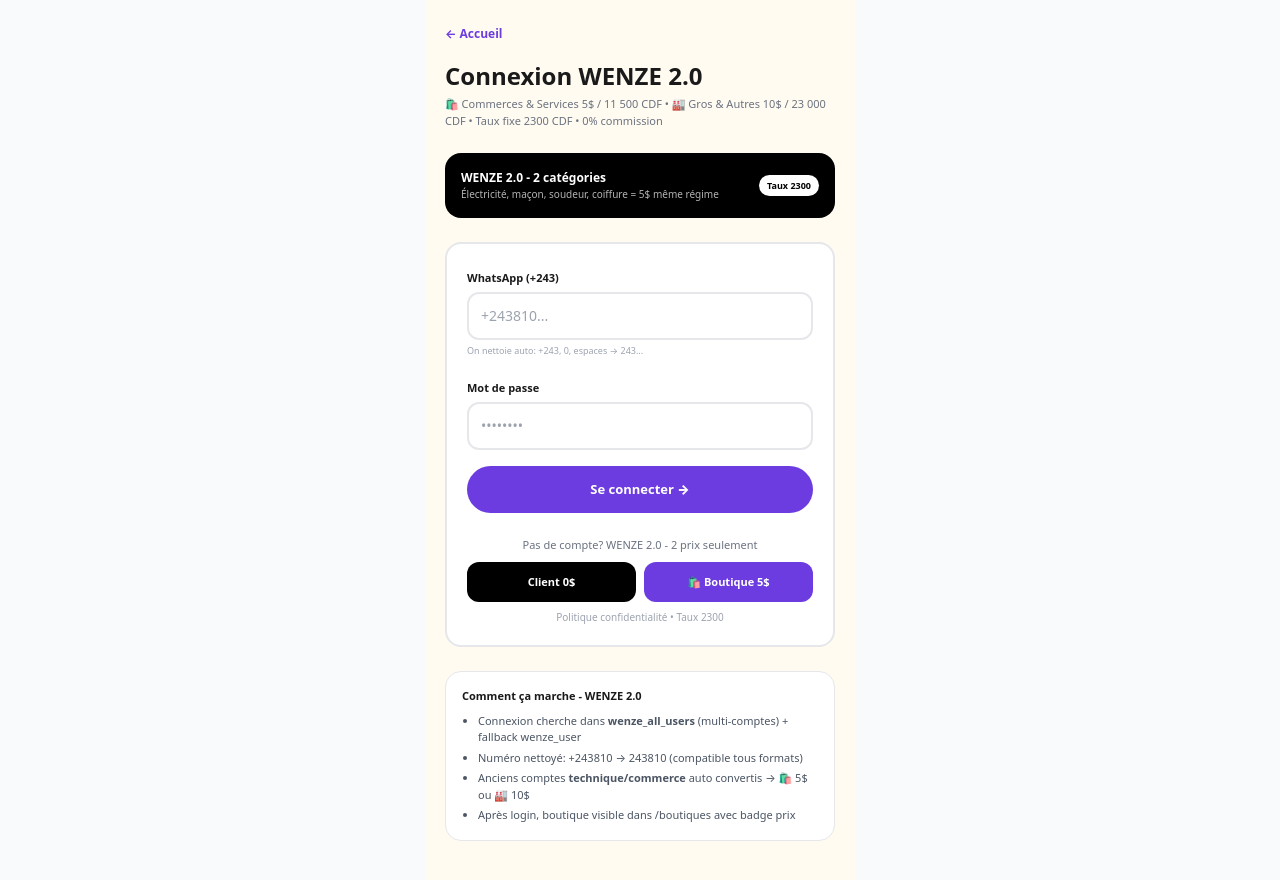
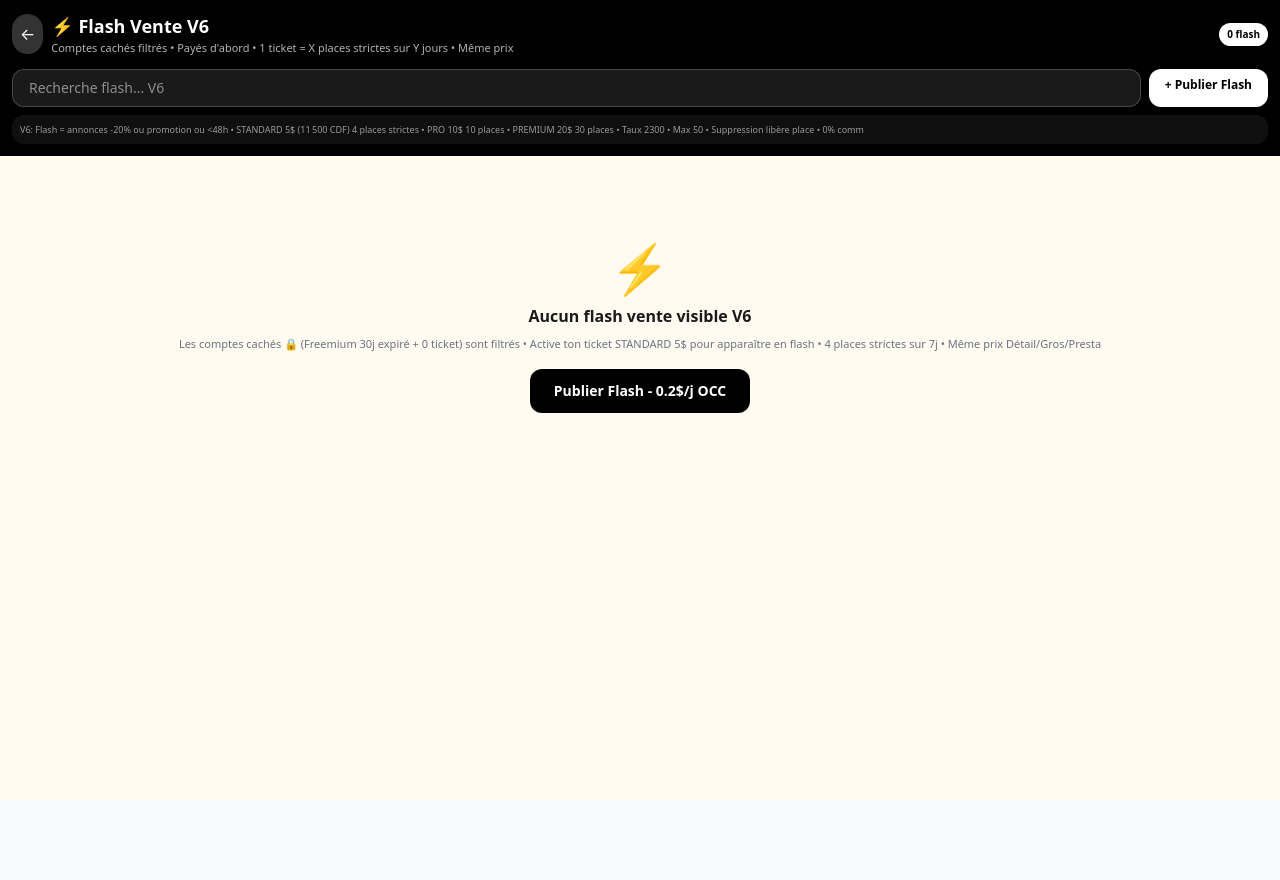
Before and after one commit to kongolokelvin47-cmd/Wenze-pwa, a Next.js app: page /flash-vente in a window 1280 px wide. Shown: the top 880 px of the page. After the commit the page ends 800 px from the top, so only its background shows below. Built offline with nearby package versions, Linux system fonts and the light colour scheme.

Commit message:
Refactor page component for Flash Vente

```diff
--- a/app/flash-vente/page.tsx
+++ b/app/flash-vente/page.tsx
@@ -1,163 +1,143 @@
 "use client";
-import { useState } from "react";
-import { useRouter } from "next/navigation";
+import { useState, useEffect, useMemo } from "react";
 import Link from "next/link";
-import { normalizeCategorie, getCategorieById, getPrixByCategorie } from "@/lib/categories";
-import { TAUX_CDF } from "@/lib/paiement";
+import { TAUX_CDF, toCDFString } from "@/lib/paiement";
 
 const cleanWa = (n: string) => (n || "").toString().replace(/[^0-9]/g, "");
 
-export default function Connexion() {
-  const router = useRouter();
-  const [whatsapp, setWhatsapp] = useState("");
-  const [password, setPassword] = useState("");
-  const [loading, setLoading] = useState(false);
-  const [error, setError] = useState("");
+function getTimeLeft(expireAt:string){
+  const diff = new Date(expireAt).getTime() - Date.now();
+  if(diff<=0) return { expired:true, text:"Expiré", h:0,m:0,s:0 };
+  const h = Math.floor(diff/3600000);
+  const m = Math.floor((diff%3600000)/60000);
+  const s = Math.floor((diff%60000)/1000);
+  return { expired:false, text:`${h}h ${m}m ${s}s`, h,m,s, diff };
+}
 
-  const handleLogin = () => {
-    setError("");
-    const waClean = cleanWa(whatsapp);
-    if (!waClean || !password) {
-      setError("WhatsApp et mot de passe requis");
-      return;
-    }
-    if(waClean.length < 9){
-      setError("Numéro WhatsApp invalide - ex: +243810...");
-      return;
-    }
+export default function FlashVentePage() {
+  const [annonces, setAnnonces] = useState<any[]>([]);
+  const [search, setSearch] = useState("");
+  const [now, setNow] = useState(Date.now());
 
-    setLoading(true);
+  useEffect(()=>{
+    const id = setInterval(()=> setNow(Date.now()), 1000);
+    return ()=> clearInterval(id);
+  },[]);
 
-    try {
-      // ✅ WENZE 2.0 FIX: check wenze_all_users d'abord (multi-comptes), puis wenze_user
-      let foundUser: any = null;
-
-      const allRaw = localStorage.getItem("wenze_all_users");
-      if(allRaw){
-        const all = JSON.parse(allRaw);
-        foundUser = all.find((u:any)=> cleanWa(u.ownerWhatsapp || u.whatsapp) === waClean);
+  useEffect(()=>{
+    try{
+      const list = JSON.parse(localStorage.getItem("wenze_annonces_list") || "[]");
+      const allUsersRaw = localStorage.getItem("wenze_all_users");
+      const allUsers = allUsersRaw ? JSON.parse(allUsersRaw) : [];
+      const userMap = new Map<string, any>();
+      for(const u of allUsers){
+        const wa = cleanWa(u.ownerWhatsapp||u.whatsapp||"");
+        if(wa) userMap.set(wa, u);
       }
 
-      // Fallback ancien single user
-      if(!foundUser){
-        const singleRaw = localStorage.getItem("wenze_user");
-        if(singleRaw){
-          const u = JSON.parse(singleRaw);
-          if(cleanWa(u.ownerWhatsapp || u.whatsapp) === waClean) foundUser = u;
-        }
+      // V6: Flash = annonces qui ont flash=true ou promotion ou -20% ou créées <48h + payées
+      let flash = list.filter((a:any)=> a.isFlash || a.flash || a.promotion || a.remise || (Date.now()-new Date(a.createdAt).getTime()<48*3600000));
+
+      // Si pas de flag flash, prends les payées récentes comme flash par défaut V6 pour remplir page
+      if(flash.length===0){
+        flash = list.slice(0,20);
       }
 
-      if (!foundUser) {
-        setError("Aucun compte avec ce WhatsApp. Crée un compte d'abord - 🛍️ 5$ ou 🏭 10$.");
-        setLoading(false);
-        return;
-      }
+      // V6 CRITIQUE: Filtre comptes cachés
+      try{
+        const { isCompteCache, checkFreemiumWenze } = require("@/lib/paiement");
+        flash = flash.filter((a:any)=>{
+          const wa = cleanWa(a.ownerWhatsapp||a.whatsapp||a.userId||"");
+          const user = userMap.get(wa) || { ownerWhatsapp: wa, whatsapp: wa, createdAt: a.createdAt, id: wa };
+          if(typeof isCompteCache==="function" && isCompteCache(user)) return false;
+          return true;
+        });
 
-      // ✅ Vérif password simple MVP - password stocké dans user pour WENZE 2.0 local
-      if (foundUser.password && foundUser.password !== password) {
-        setError("Mot de passe incorrect.");
-        setLoading(false);
-        return;
-      }
+        flash = flash.map((a:any)=>{
+          try{
+            const wa = cleanWa(a.ownerWhatsapp||a.whatsapp||a.userId||"");
+            const user = userMap.get(wa) || { ownerWhatsapp: wa, whatsapp: wa, createdAt: a.createdAt, id: wa };
+            const ab = checkFreemiumWenze(user, 0);
+            // Flash expire = expire du ticket ou +24h si freemium
+            const expireAt = ab.isPaye ? ab.expireAt || new Date(Date.now()+24*3600000).toISOString() : new Date(new Date(a.createdAt).getTime()+24*3600000).toISOString();
+            return { ...a, _isPaye: !!ab.isPaye, _badge: ab.badge, _palierId: ab.palierId, _expireAt: expireAt, _timeLeft: getTimeLeft(expireAt) };
+          }catch{ return { ...a, _isPaye:false, _badge:"🆓", _expireAt: new Date(Date.now()+24*3600000).toISOString() }; }
+        });
 
-      // ✅ FIX: normalise categorieId ancien → nouveau 2 catégories
-      const fixedCatId = normalizeCategorie(foundUser.categorieId || foundUser.categorie || "commerces-services");
-      const catObj = getCategorieById(fixedCatId);
-      const prix = catObj ? getPrixByCategorie(catObj.id) : { prixUSD: 5, prixCDF: 11500 };
+        flash.sort((a:any,b:any)=>{
+          if(a._isPaye && !b._isPaye) return -1;
+          if(!a._isPaye && b._isPaye) return 1;
+          return new Date(b.createdAt).getTime()-new Date(a.createdAt).getTime();
+        });
 
-      const finalUser = {
-        ...foundUser,
-        categorieId: fixedCatId,
-        ownerWhatsapp: waClean,
-        whatsapp: waClean,
-        categorieTitre: catObj?.titre || fixedCatId,
-        prixUSD: prix.prixUSD,
-        prixCDF: prix.prixCDF,
-      };
+      }catch{}
 
-      // Sauve session active
-      localStorage.setItem("wenze_user", JSON.stringify(finalUser));
+      setAnnonces(flash);
+    }catch(e){ console.error("flash V6 error", e); }
+  },[now]);
 
-      // Met à jour aussi dans all_users avec categorie fixée
-      if(allRaw){
-        const all = JSON.parse(allRaw);
-        const idx = all.findIndex((u:any)=> cleanWa(u.ownerWhatsapp || u.whatsapp) === waClean);
-        if(idx >= 0){
-          all[idx] = finalUser;
-          localStorage.setItem("wenze_all_users", JSON.stringify(all));
-        }
-      }
-
-      setLoading(false);
-      // ✅ Redirection vers profil avec next param si présent
-      const params = new URLSearchParams(window.location.search);
-      const next = params.get("next") || "/profil";
-      router.push(next);
-
-    } catch(e){
-      setError("Erreur lecture compte - vide cache et réessaie.");
-      setLoading(false);
-    }
-  };
+  const filtered = useMemo(()=>{
+    if(!search.trim()) return annonces;
+    const q = search.toLowerCase();
+    return annonces.filter((a:any)=> (a.titre||a.title||"").toLowerCase().includes(q) || (a.description||"").toLowerCase().includes(q));
+  },[annonces, search]);
 
   return (
-    <div className="max-w-[430px] mx-auto min-h-screen bg-[#FFFBF0] p-5 pb-24">
-      <Link href="/" className="text-[#6C3CE0] font-bold text-xs">← Accueil</Link>
-
-      <div className="mt-4">
-        <h1 className="text-2xl font-black">Connexion WENZE 2.0</h1>
-        <p className="text-[11px] text-gray-500 mt-1">🛍️ Commerces & Services 5$ / 11 500 CDF • 🏭 Gros & Autres 10$ / 23 000 CDF • Taux fixe {TAUX_CDF} CDF • 0% commission</p>
-      </div>
-
-      <div className="mt-6 bg-black text-white rounded-2xl p-4 flex justify-between items-center">
-        <div>
-          <p className="font-black text-[12px]">WENZE 2.0 - 2 catégories</p>
-          <p className="text-[10px] opacity-70">Électricité, maçon, soudeur, coiffure = 5$ même régime</p>
+    <div className="min-h-screen bg-[#FFFBF0] pb-20">
+      <div className="sticky top-0 z-10 bg-black text-white p-3">
+        <div className="flex items-center gap-2">
+          <Link href="/" className="p-2 rounded-full bg-white/20">←</Link>
+          <div className="flex-1">
+            <h1 className="font-black text-lg">⚡ Flash Vente V6</h1>
+            <p className="text-[11px] opacity-70">Comptes cachés filtrés • Payés d'abord • 1 ticket = X places strictes sur Y jours • Même prix</p>
+          </div>
+          <span className="text-[10px] bg-white text-black px-2 py-1 rounded-full font-bold">{filtered.length} flash</span>
         </div>
-        <span className="bg-white text-black text-[9px] px-2 py-1 rounded-full font-black">Taux {TAUX_CDF}</span>
-      </div>
-
-      <div className="mt-6 bg-white border-2 rounded-2xl p-5 space-y-4">
-        {error && (
-          <div className="bg-red-50 border border-red-200 text-red-700 text-[12px] p-3 rounded-xl font-bold">{error}</div>
-        )}
-
-        <div>
-          <label className="text-[11px] font-black">WhatsApp (+243)</label>
-          <input value={whatsapp} onChange={e=> setWhatsapp(e.target.value)} placeholder="+243810..." className="mt-1 w-full border-2 p-3 rounded-xl text-sm outline-none focus:border-[#6C3CE0] focus:ring-2 focus:ring-[#6C3CE0]/20" />
-          <p className="text-[9px] text-gray-400 mt-1">On nettoie auto: +243, 0, espaces → 243...</p>
+        <div className="mt-3 flex gap-2">
+          <input value={search} onChange={e=>setSearch(e.target.value)} placeholder="Recherche flash... V6" className="flex-1 bg-white/10 border border-white/20 rounded-xl px-4 py-2 text-sm placeholder:text-white/50 focus:outline-none focus:ring-2 focus:ring-orange-400" />
+          <Link href="/publier" className="bg-white text-black px-4 py-2 rounded-xl text-xs font-black">+ Publier Flash</Link>
         </div>
-
-        <div>
-          <label className="text-[11px] font-black">Mot de passe</label>
-          <input type="password" value={password} onChange={e=> setPassword(e.target.value)} placeholder="••••••••" className="mt-1 w-full border-2 p-3 rounded-xl text-sm outline-none focus:border-[#6C3CE0]" onKeyDown={e=> e.key==="Enter" && handleLogin()} />
-        </div>
-
-        <button onClick={handleLogin} disabled={loading} className="w-full bg-[#6C3CE0] text-white font-black py-3.5 rounded-full text-[13px] disabled:opacity-50 active:scale-[0.98] transition">
-          {loading ? "Connexion..." : "Se connecter →"}
-        </button>
-
-        <div className="text-center space-y-2 pt-2">
-          <p className="text-[11px] text-gray-500">Pas de compte? WENZE 2.0 - 2 prix seulement</p>
-          <div className="grid grid-cols-2 gap-2">
-            <Link href="/inscription?type=client" className="bg-black text-white p-3 rounded-xl text-center text-[11px] font-bold">Client 0$</Link>
-            <Link href="/inscription" className="bg-[#6C3CE0] text-white p-3 rounded-xl text-center text-[11px] font-bold">🛍️ Boutique 5$</Link>
-          </div>
-          <Link href="/confidentialite" className="block text-[10px] text-gray-400 mt-3">Politique confidentialité • Taux {TAUX_CDF}</Link>
+        <div className="mt-2 text-[9px] opacity-60 bg-white/10 p-2 rounded-xl">
+          V6: Flash = annonces -20% ou promotion ou &lt;48h • STANDARD 5$ ({toCDFString(5)}) 4 places strictes • PRO 10$ 10 places • PREMIUM 20$ 30 places • Taux {TAUX_CDF} • Max 50 • Suppression libère place • 0% comm
         </div>
       </div>
 
-      <div className="mt-6 bg-white border rounded-2xl p-4">
-        <p className="font-black text-[11px]">Comment ça marche - WENZE 2.0</p>
-        <ul className="text-[11px] text-gray-600 mt-2 space-y-1 list-disc ml-4">
-          <li>Connexion cherche dans <b>wenze_all_users</b> (multi-comptes) + fallback wenze_user</li>
-          <li>Numéro nettoyé: +243810 → 243810 (compatible tous formats)</li>
-          <li>Anciens comptes <b>technique/commerce</b> auto convertis → 🛍️ 5$ ou 🏭 10$</li>
-          <li>Après login, boutique visible dans /boutiques avec badge prix</li>
-        </ul>
+      <div className="p-3 grid grid-cols-2 gap-3">
+        {filtered.map((a:any)=>{
+          const tl = a._timeLeft || getTimeLeft(a._expireAt);
+          return (
+            <Link key={a.id||a.annonceId} href={`/produit/${a.id||a.annonceId}`} className="bg-white rounded-2xl border overflow-hidden hover:shadow-lg transition relative">
+              <div className="aspect-square bg-gray-100 relative">
+                {a.images?.[0] ? <img src={a.images[0]} alt={a.titre} className="w-full h-full object-cover" /> : <div className="w-full h-full flex items-center justify-center text-gray-400 text-xs">IMG</div>}
+                <div className="absolute top-1.5 left-1.5 bg-red-600 text-white text-[9px] font-black px-2 py-1 rounded-full animate-pulse">⚡ FLASH {tl.expired?"EXPIRÉ":tl.text}</div>
+                <div className="absolute top-1.5 right-1.5 text-[9px] bg-black/70 text-white px-1.5 py-0.5 rounded-full backdrop-blur">{a._badge||"🆓"} {a._palierId||""}</div>
+                {a.prixAncien && <div className="absolute bottom-1.5 left-1.5 bg-yellow-400 text-black text-[9px] font-bold px-1.5 py-0.5 rounded-full">-20%</div>}
+              </div>
+              <div className="p-2">
+                <div className="font-bold text-xs line-clamp-2">{a.titre||a.title}</div>
+                <div className="flex items-center gap-1 mt-1">
+                  <span className="text-[12px] font-black text-red-600">{Number(a.prix||a.prixUSD||0)}$</span>
+                  {a.prixAncien && <span className="text-[10px] line-through text-gray-400">{a.prixAncien}$</span>}
+                  <span className="text-[9px] text-gray-400">/ {toCDFString(Number(a.prix||0))}</span>
+                </div>
+                <div className="text-[10px] text-gray-500 mt-0.5">{cleanWa(a.ownerWhatsapp||a.whatsapp||"").slice(-9)} • {a._isPaye?"⭐ Payé":"🆓 Freemium"}</div>
+                <div className="mt-2 w-full bg-gray-100 rounded-full h-1.5 overflow-hidden">
+                  <div className="h-full bg-red-600" style={{ width: `${tl.expired?0: Math.max(5, 100 - (tl.diff ? (24*3600000 - tl.diff)/(24*3600000)*100 : 50))}%` }} />
+                </div>
+              </div>
+            </Link>
+          );
+        })}
       </div>
+
+      {filtered.length===0 && (
+        <div className="text-center py-16 p-4">
+          <div className="text-5xl mb-3">⚡</div>
+          <div className="font-black">Aucun flash vente visible V6</div>
+          <div className="text-[11px] text-gray-500 mt-2">Les comptes cachés 🔒 (Freemium 30j expiré + 0 ticket) sont filtrés • Active ton ticket STANDARD 5$ pour apparaître en flash • 4 places strictes sur 7j • Même prix Détail/Gros/Presta</div>
+          <Link href="/publier" className="inline-block mt-4 bg-black text-white px-6 py-3 rounded-xl text-sm font-black">Publier Flash - 0.2$/j OCC</Link>
+        </div>
+      )}
     </div>
   );
-}
-
-export const dynamic = 'force-dynamic';
+                                           }
```
